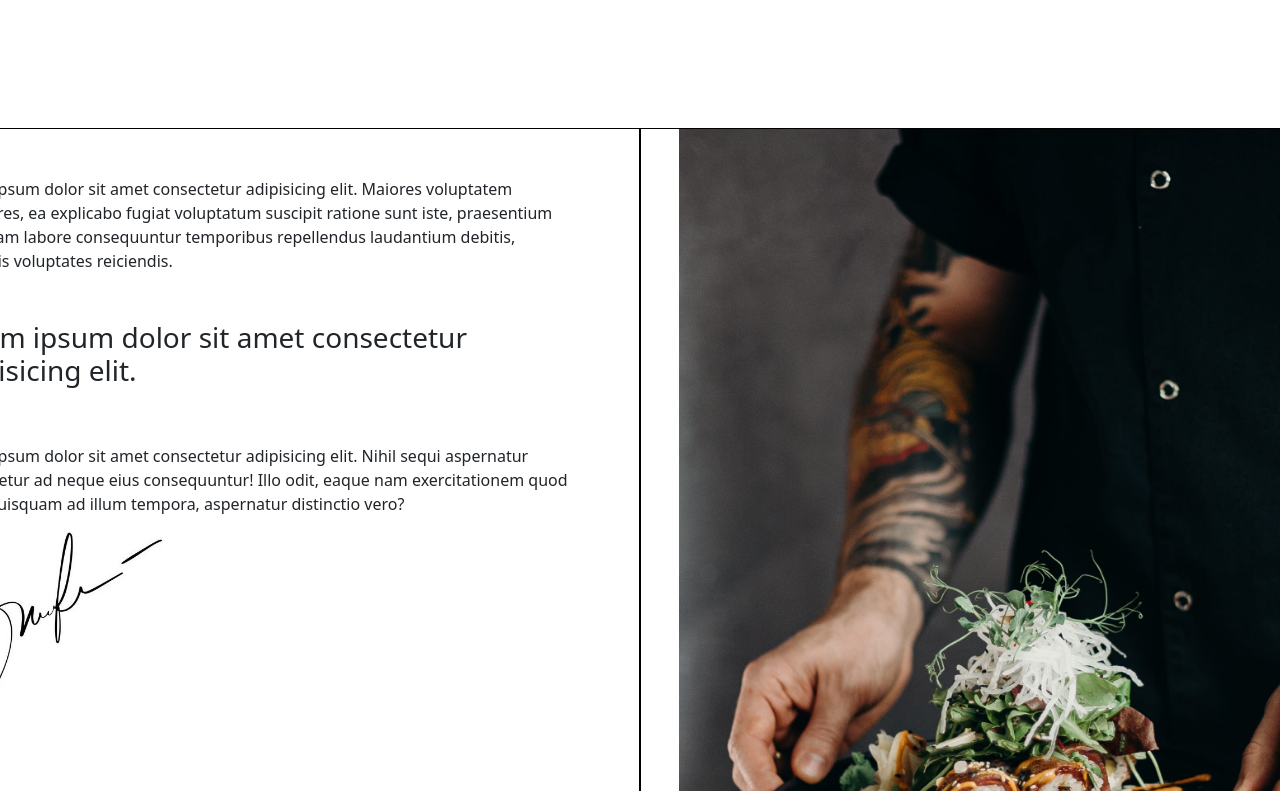
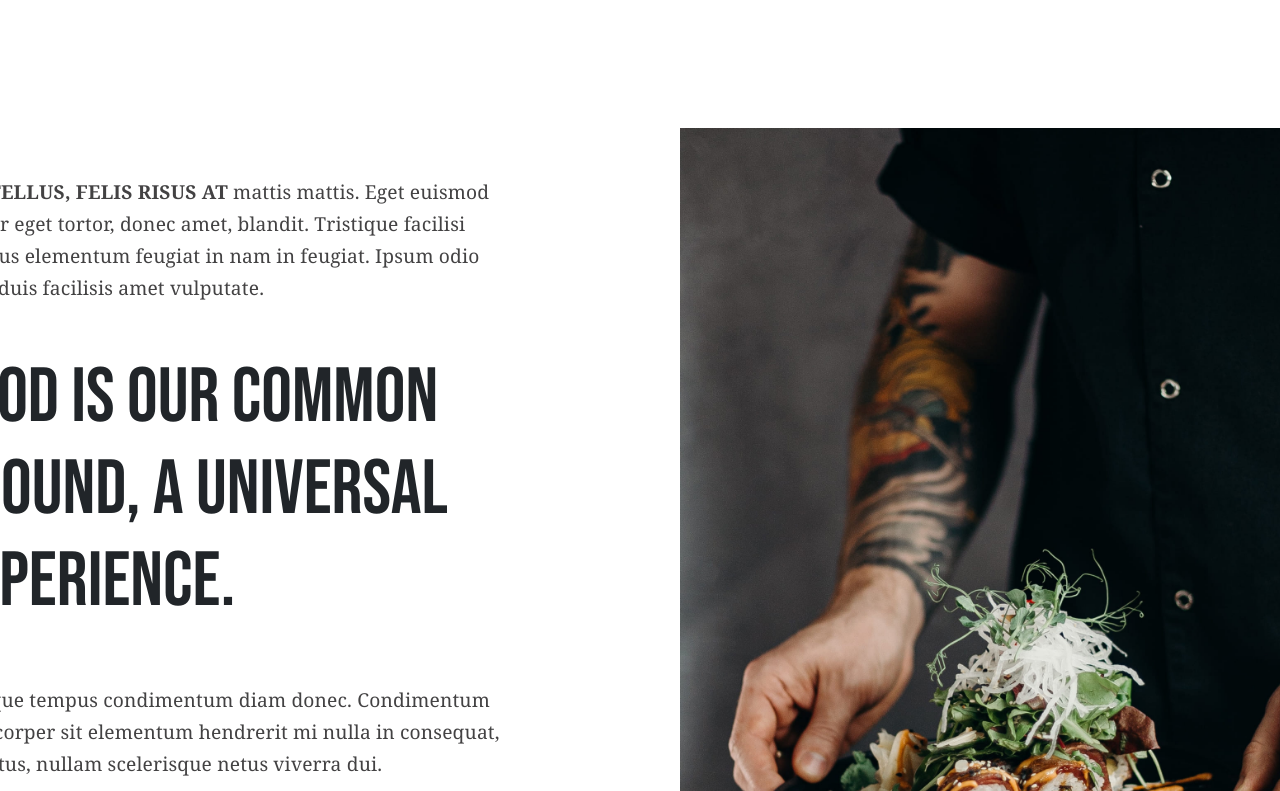
Before and after one commit to Daniele206/proj-html-vuejs, a Vue app: page / in a window 1280 px wide. Shown: the part 1169-1960 px from the top of the page. Built offline with nearby package versions, Linux system fonts and the light colour scheme.

Commit message:
[complete] first slide of main (UnExp)

```diff
--- a/src/components/Main.vue
+++ b/src/components/Main.vue
@@ -1,9 +1,16 @@
 <script>
+  import { dataBase } from '../data/data';
   import UnExp from './partials/UnExp.vue'
 
   export default {
     components:{
       UnExp,
+    },
+
+    data(){
+      return{
+        dataBase
+      }
     }
   }
 </script>
@@ -11,7 +18,12 @@
 
 <template>
   <main class="d-flex flex-column align-items-center">
-    <UnExp />
+    <UnExp
+    :preText1="dataBase.mainUnExp.preText1"
+    :text1="dataBase.mainUnExp.text1"
+    :mainSpot="dataBase.mainUnExp.mainSpot"
+    :text2="dataBase.mainUnExp.text2"
+    />
   </main>
 </template>
 
--- a/src/components/partials/UnExp.vue
+++ b/src/components/partials/UnExp.vue
@@ -1,5 +1,11 @@
 <script>
   export default {
+    props:{
+      preText1:String,
+      text1: String,
+      mainSpot: String,
+      text2: String,
+    }
 
   }
 </script>
@@ -8,13 +14,15 @@
 <template>
   <div class="un-exp my_container-m">
     <div class="d-flex flex-wrap">
-      <div class="w-50 un-info debug py-5">
-        <div>Lorem ipsum dolor sit amet consectetur adipisicing elit. Maiores voluptatem asperiores, ea explicabo fugiat voluptatum suscipit ratione sunt iste, praesentium numquam labore consequuntur temporibus repellendus laudantium debitis, blanditiis voluptates reiciendis.</div>
-        <h3 class="py-5">Lorem ipsum dolor sit amet consectetur adipisicing elit.</h3>
-        <div>Lorem ipsum dolor sit amet consectetur adipisicing elit. Nihil sequi aspernatur consectetur ad neque eius consequuntur! Illo odit, eaque nam exercitationem quod natus quisquam ad illum tempora, aspernatur distinctio vero?</div>
-        <img class="w-signature pt-3" src="/public/signature.jpg" alt="">
+      <div class="w-50 un-info py-5">
+        <div class="un-info-card">
+          <div class="un-exp-text"><strong>{{ preText1 }}</strong>{{ text1 }}</div>
+          <h3 class="py-5 main-spot">{{ mainSpot }}</h3>
+          <div class="un-exp-text">{{ text2 }}</div>
+          <img class="w-signature pt-3" src="/public/signature.jpg" alt="">
+        </div>
       </div>
-      <div class="w-50 debug d-flex justify-content-end">
+      <div class="w-50 d-flex justify-content-end">
         <div class="my_card">
           <img class="card_img" src="/public/info22x.jpg" alt="">
           <div class="text-uppercase text_card-img">california rolls - $22</div>
@@ -38,6 +46,20 @@
     margin: 130px 0;
     .un-info{
       padding-right: 4rem;
+      .un-info-card{
+        width: 90%;
+        .main-spot{
+          font-family: "Bebas Neue", sans-serif;
+          font-size: 4.8rem;
+        }
+        .un-exp-text{
+          font-family: Georgia, 'Times New Roman', Times, serif;
+          font-size: 1.2rem;
+          letter-spacing: 0.01rem;
+          line-height: 2rem;
+          color: $my-darck-gray;
+        }
+      }
     }
     .my_card{
       background-color: black;
--- a/src/data/data.js
+++ b/src/data/data.js
@@ -3,11 +3,14 @@ const dataBase= {
     title: 'the best table in town',
     mainSpot: 'fine dining experience',
     fsMainSpot: '5.8',
-    text: 'Pelentesque vitae viverra risus, sagittis. Venenatis ridiculus sclerique nisi in urna nulla. Sit tempor a et nisl, ac felis.',
+    text: 'Pellentesque vitae viverra risus, sagittis. Venenatis ridiculus sclerique nisi in urna nulla. Sit tempor a et nisl, ac felis.',
     textBtn: 'explore the menu',
   },
   mainUnExp: {
-
+    preText1: 'HAC TELLUS, FELIS RISUS AT',
+    text1: ' mattis mattis. Eget euismod semper eget tortor, donec amet, blandit. Tristique facilisi faucibus elementum feugiat in nam in feugiat. Ipsum odio etiam duis facilisis amet vulputate.',
+    mainSpot: 'FOOD IS OUR COMMON GROUND, A UNIVERSAL EXPERIENCE.',
+    text2: 'Tristique tempus condimentum diam donec. Condimentum ullamcorper sit elementum hendrerit mi nulla in consequat, ut. Metus, nullam scelerisque netus viverra dui.',
   },
   mainTheBTab: {
 
```
